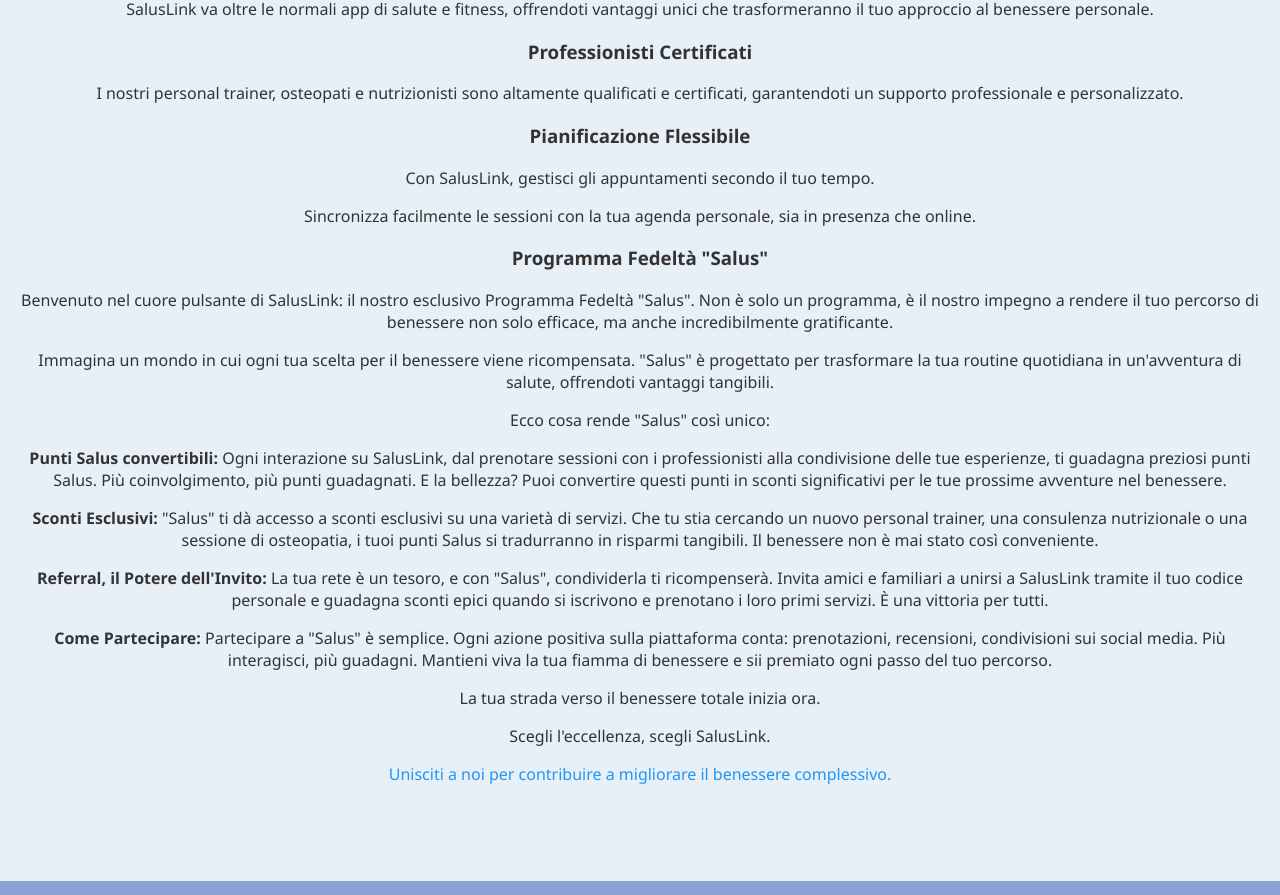
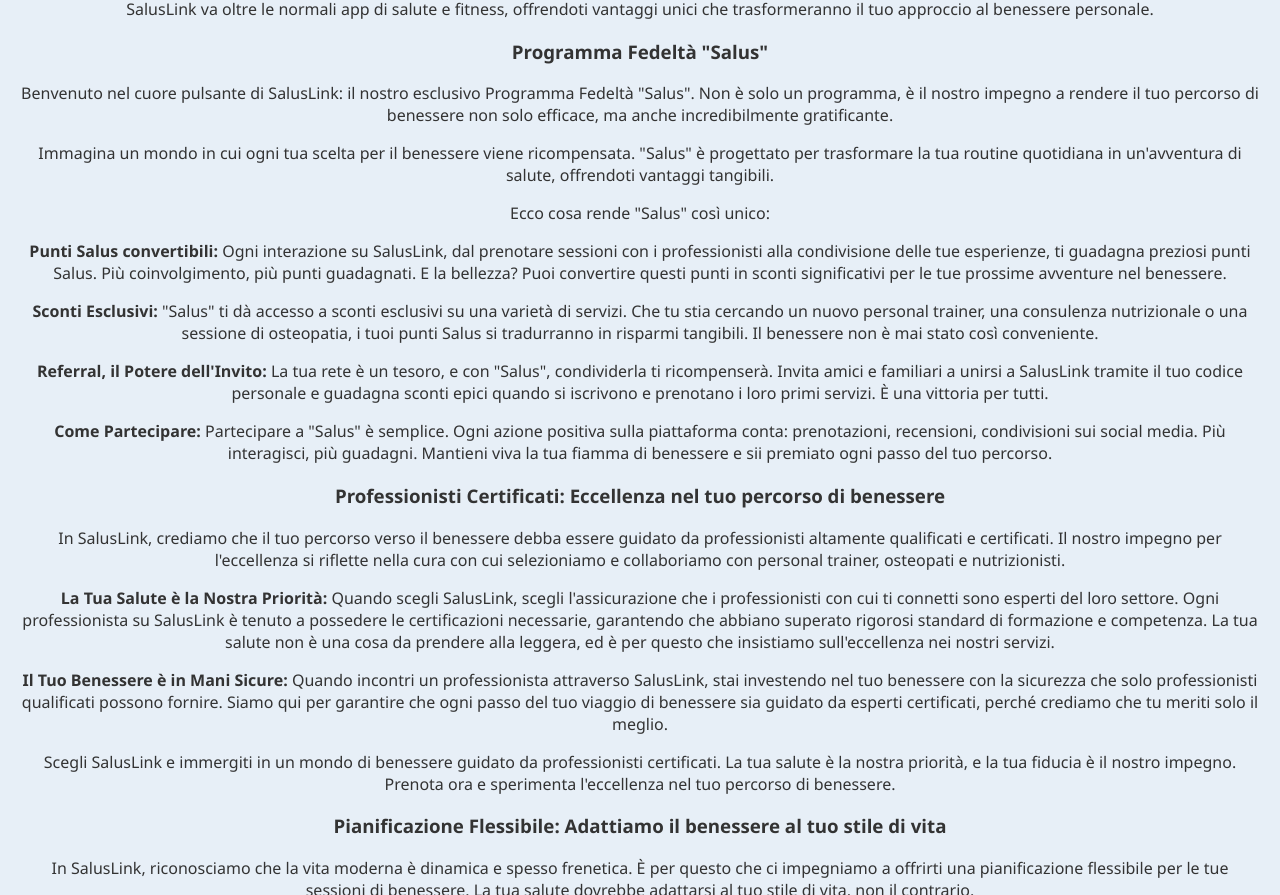
Before and after one commit to Azzurraelisa/SalusLink, a plain HTML site: page vantaggi.html in a window 1280 px wide. Shown: the part 259-1154 px from the top of the page. Drawn offline with Linux system fonts and the light colour scheme.

Commit message:
Update vantaggi.html

```diff
--- a/vantaggi.html
+++ b/vantaggi.html
@@ -30,13 +30,6 @@
         <p>Se stai cercando una soluzione completa per il tuo benessere, sei nel posto giusto.</p>
         <p>SalusLink va oltre le normali app di salute e fitness, offrendoti vantaggi unici che trasformeranno il tuo approccio al benessere personale.</p>
 
-      <h3>Professionisti Certificati</h3>
-        <p>I nostri personal trainer, osteopati e nutrizionisti sono altamente qualificati e certificati, garantendoti un supporto professionale e personalizzato.</p>
-
-      <h3>Pianificazione Flessibile</h3>
-        <p>Con SalusLink, gestisci gli appuntamenti secondo il tuo tempo.</p>
-        <p>Sincronizza facilmente le sessioni con la tua agenda personale, sia in presenza che online.</p>
-
       <h3>Programma Fedeltà "Salus"</h3>
         <p>Benvenuto nel cuore pulsante di SalusLink: il nostro esclusivo Programma Fedeltà "Salus". Non è solo un programma, è il nostro impegno a rendere il tuo percorso di benessere non solo efficace, ma anche incredibilmente gratificante.</p>
         <p>Immagina un mondo in cui ogni tua scelta per il benessere viene ricompensata. "Salus" è progettato per trasformare la tua routine quotidiana in un'avventura di salute, offrendoti vantaggi tangibili.</p>
@@ -46,6 +39,19 @@
         <p><strong>Referral, il Potere dell'Invito: </strong>La tua rete è un tesoro, e con "Salus", condividerla ti ricompenserà. Invita amici e familiari a unirsi a SalusLink tramite il tuo codice personale e guadagna sconti epici quando si iscrivono e prenotano i loro primi servizi. È una vittoria per tutti.</p>
         <p><strong>Come Partecipare: </strong>Partecipare a "Salus" è semplice. Ogni azione positiva sulla piattaforma conta: prenotazioni, recensioni, condivisioni sui social media. Più interagisci, più guadagni. Mantieni viva la tua fiamma di benessere e sii premiato ogni passo del tuo percorso.</p>
         <p></p>
+
+      <h3>Professionisti Certificati: Eccellenza nel tuo percorso di benessere</h3>
+        <p>In SalusLink, crediamo che il tuo percorso verso il benessere debba essere guidato da professionisti altamente qualificati e certificati. Il nostro impegno per l'eccellenza si riflette nella cura con cui selezioniamo e collaboriamo con personal trainer, osteopati e nutrizionisti.</p>
+        <p><strong>La Tua Salute è la Nostra Priorità: </strong>Quando scegli SalusLink, scegli l'assicurazione che i professionisti con cui ti connetti sono esperti del loro settore. Ogni professionista su SalusLink è tenuto a possedere le certificazioni necessarie, garantendo che abbiano superato rigorosi standard di formazione e competenza. La tua salute non è una cosa da prendere alla leggera, ed è per questo che insistiamo sull'eccellenza nei nostri servizi.</p>
+        <p><strong>Il Tuo Benessere è in Mani Sicure: </strong>Quando incontri un professionista attraverso SalusLink, stai investendo nel tuo benessere con la sicurezza che solo professionisti qualificati possono fornire. Siamo qui per garantire che ogni passo del tuo viaggio di benessere sia guidato da esperti certificati, perché crediamo che tu meriti solo il meglio.</p>
+        <p>Scegli SalusLink e immergiti in un mondo di benessere guidato da professionisti certificati. La tua salute è la nostra priorità, e la tua fiducia è il nostro impegno. Prenota ora e sperimenta l'eccellenza nel tuo percorso di benessere.</p>
+
+      <h3>Pianificazione Flessibile: Adattiamo il benessere al tuo stile di vita</h3>
+        <p>In SalusLink, riconosciamo che la vita moderna è dinamica e spesso frenetica. È per questo che ci impegniamo a offrirti una pianificazione flessibile per le tue sessioni di benessere. La tua salute dovrebbe adattarsi al tuo stile di vita, non il contrario.</p>
+        <p><strong>Personalizza il tuo orario: </strong>Con la nostra innovativa piattaforma, hai il controllo completo sulla tua agenda di benessere. Sincronizza facilmente le sessioni con la tua agenda personale, decidendo quando e dove vuoi incontrare il tuo personal trainer, osteopata o nutrizionista. La flessibilità è la chiave per integrare il benessere nella tua routine quotidiana.</p>
+        <p><strong>Incontro Online o in Presenza: </strong>Offriamo opzioni di incontro sia online che in presenza, perché sappiamo che le esigenze variano. Se preferisci l'efficacia e il comfort di un incontro virtuale, abbiamo implementato funzionalità di video-chiamata online di alta qualità. Se prediligi l'esperienza in presenza, collaboriamo con professionisti presenti in centri attrezzati, garantendo la tua sicurezza e comfort.</p>
+        <p><strong>Più Scelte, Meno Limiti: </strong>La flessibilità di SalusLink significa che hai accesso a una vasta gamma di professionisti e servizi. Non sei limitato da vincoli geografici o orari di apertura. Scegli il personal trainer, l'osteopata o il nutrizionista che meglio si adatta alle tue esigenze, senza compromessi.</p>
+
 
         <p>La tua strada verso il benessere totale inizia ora.<p>
         <p>Scegli l'eccellenza, scegli SalusLink.</p>
```
